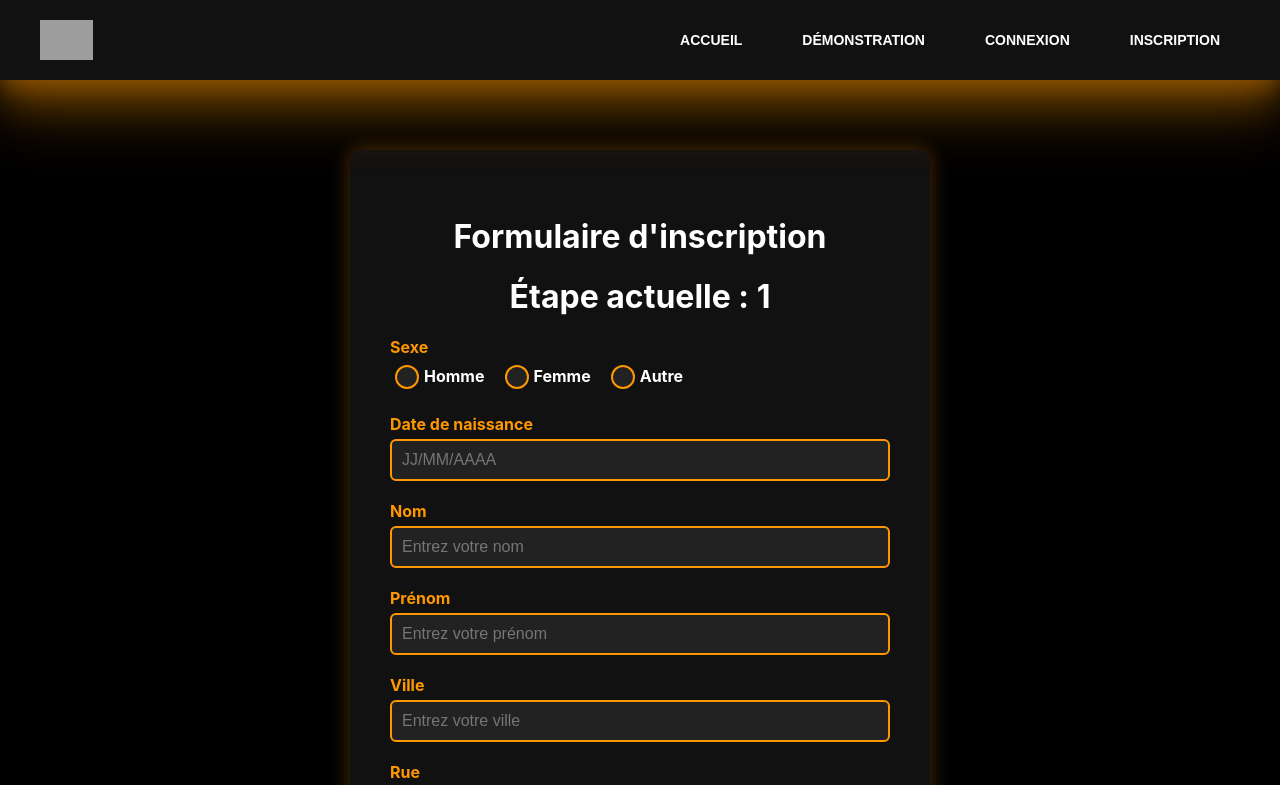
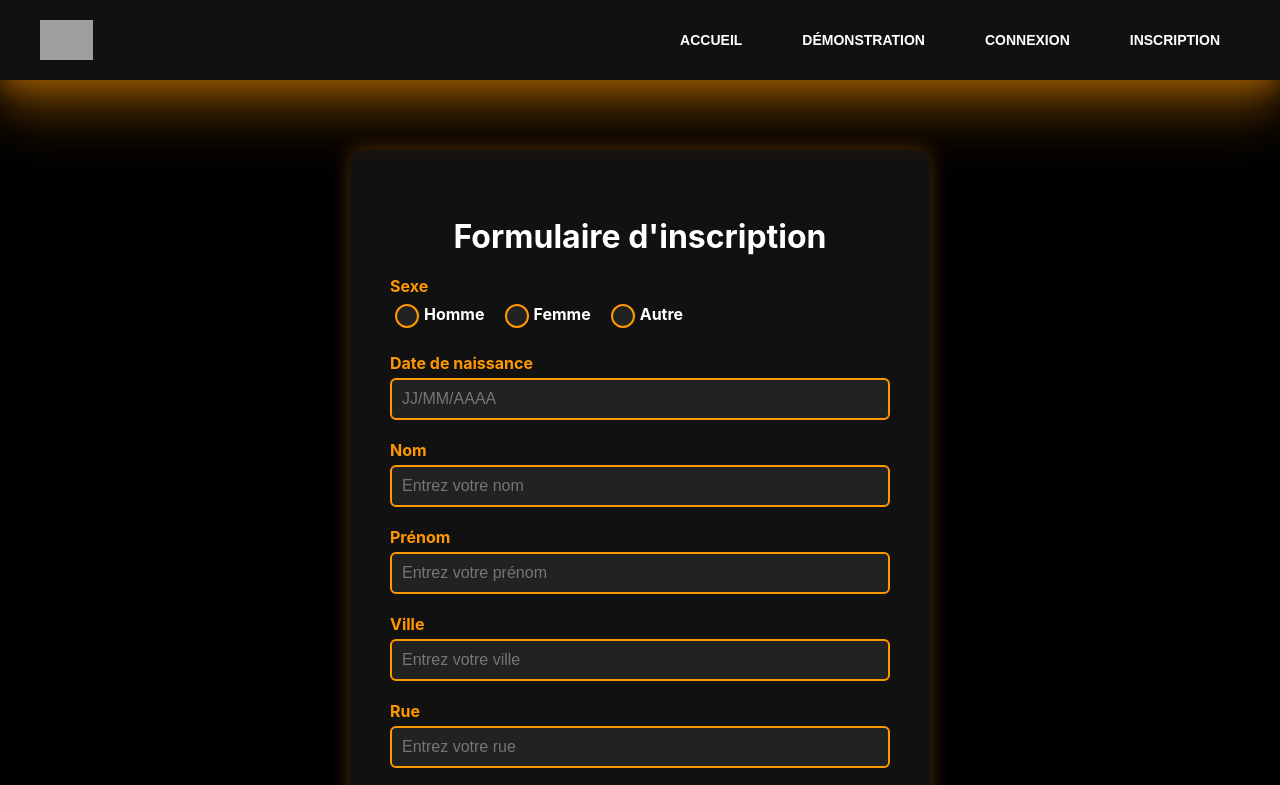
Before and after one commit to Thomshot/SmartHub, an Angular app in the folder front-end/: page /register in a window 1280 px wide. Shown: the top 785 px of the page. Built offline with nearby package versions, Linux system fonts and the light colour scheme; grey boxes are pictures that could not be loaded.

Commit message:
Petit modif

```diff
--- a/front-end/src/app/auth/register/register.component.html
+++ b/front-end/src/app/auth/register/register.component.html
@@ -1,6 +1,5 @@
 <div class="register-form-container">
   <h2>Formulaire d'inscription</h2>
-  <h1>Étape actuelle : {{ currentStep }}</h1>
   <!-- Premier formulaire -->
   <form *ngIf="currentStep === 1">
     <div class="form-group">
```
